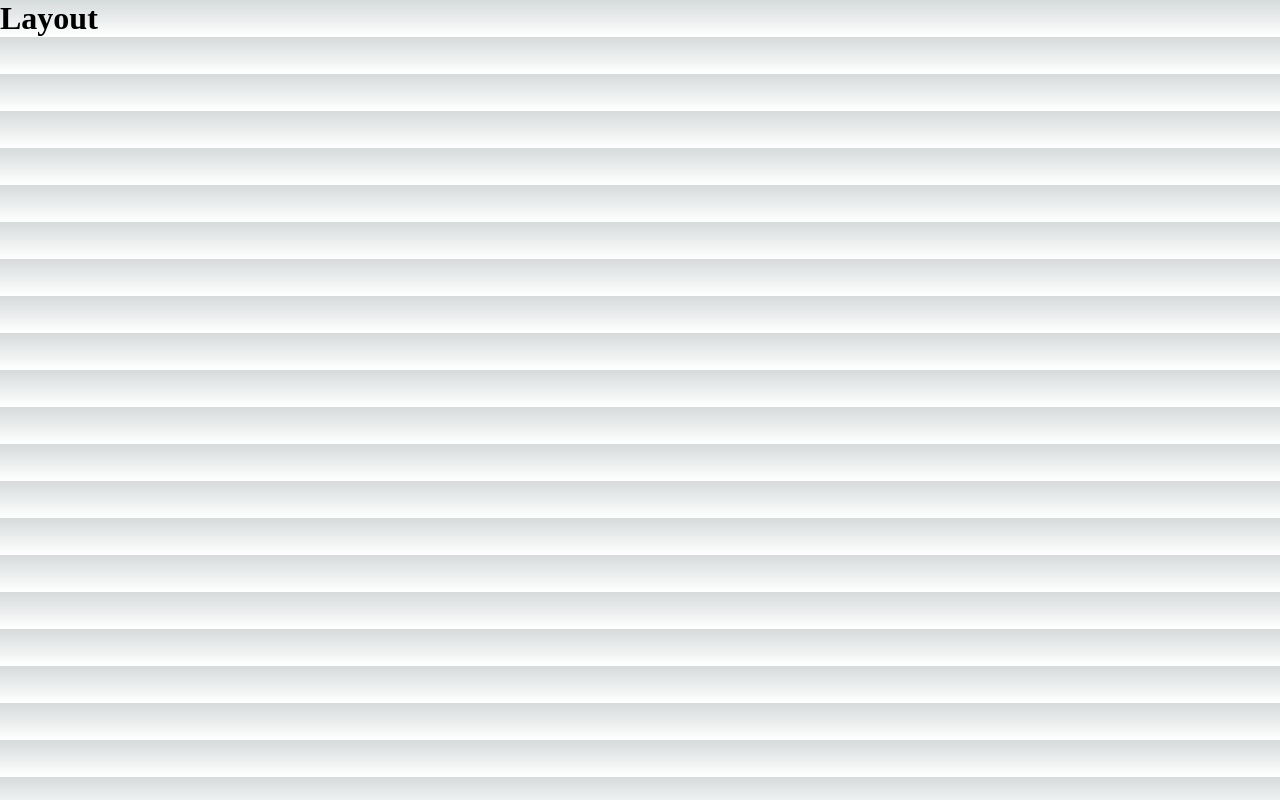
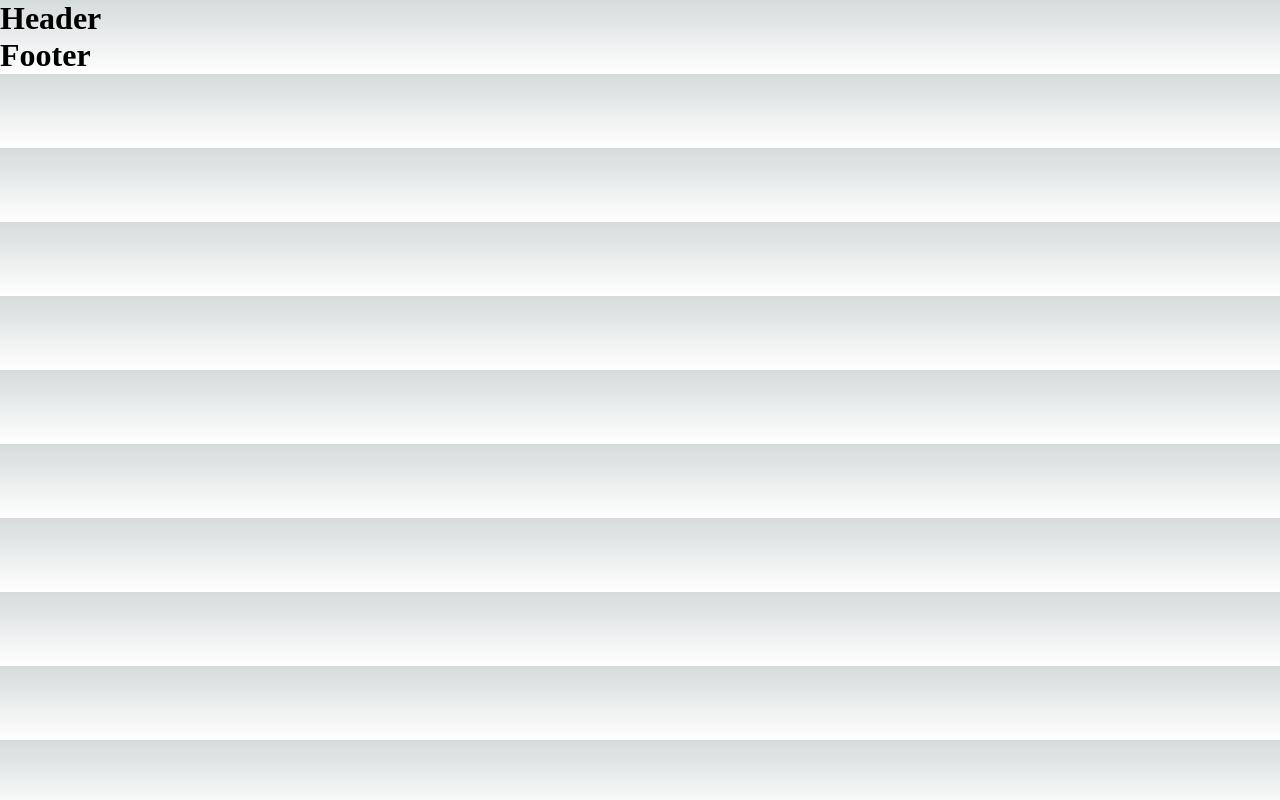
Before and after one commit to Dankimhaejun/next-haejun-portfolio, a Next.js app: page / in a window 1280 px wide. Built offline with nearby package versions, Linux system fonts and the light colour scheme.

Commit message:
feat: Add Header, Footer

```diff
--- /dev/null
+++ b/src/components/footer.tsx
@@ -0,0 +1,7 @@
+export default function Footer() {
+  return (
+    <>
+      <h1>Footer</h1>
+    </>
+  )
+}
--- /dev/null
+++ b/src/components/header.tsx
@@ -0,0 +1,7 @@
+export default function Header() {
+  return (
+    <>
+      <h1>Header</h1>
+    </>
+  )
+}
--- a/src/components/layout.tsx
+++ b/src/components/layout.tsx
@@ -1,3 +1,6 @@
+import Footer from './footer'
+import Header from './header'
+
 type LayoutProps = {
   children: React.ReactNode
 }
@@ -5,8 +8,9 @@
 export default function Layout({ children }: LayoutProps) {
   return (
     <>
-      <h1>Layout</h1>
+      <Header />
       <div>{children}</div>
+      <Footer />
     </>
   )
 }
```
